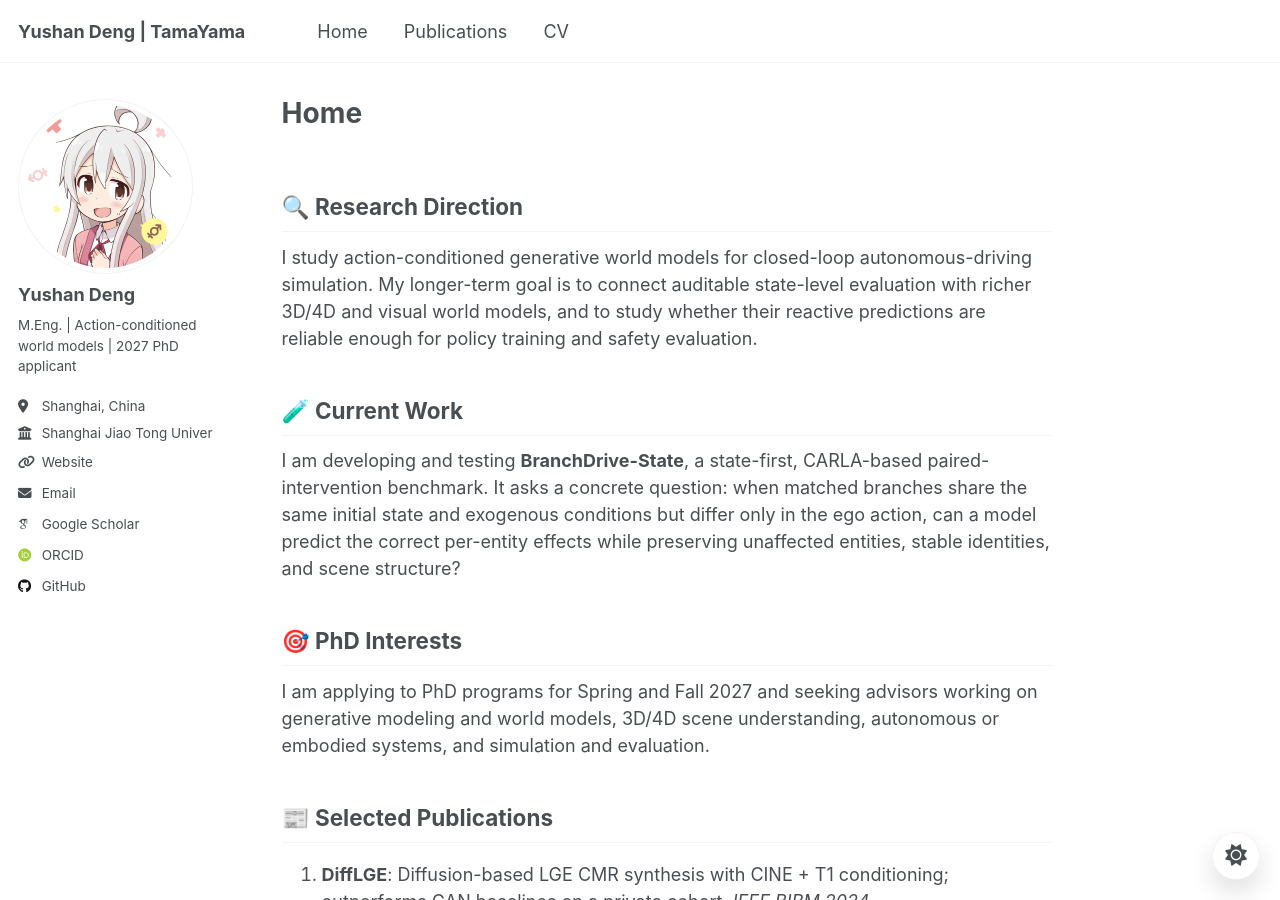
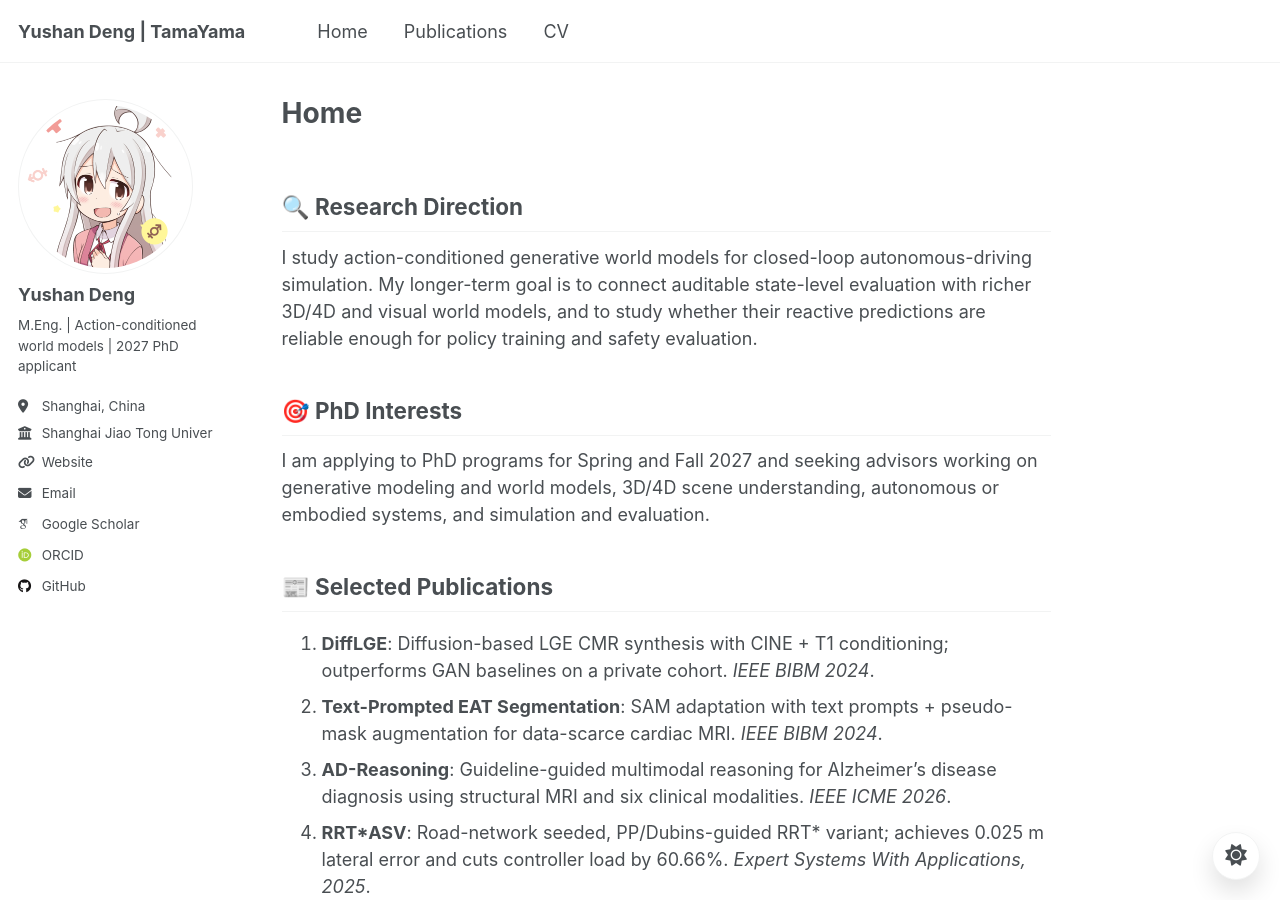
Before and after one commit to IT-BillDeng/IT-BillDeng.github.io, a Jekyll site: the page built from _pages/home.md, in a window 1280 px wide and 900 px high. Built offline with Jekyll 4.4.1, drawn with Linux system fonts in a browser that asks for light colours; some web fonts are replaced; a script that is not in the unit is left out.

Commit message:
Hide current work section from homepage

```diff
--- a/_pages/home.md
+++ b/_pages/home.md
@@ -9,9 +9,6 @@ redirect_from:
 
 ## 🔍 Research Direction
 I study action-conditioned generative world models for closed-loop autonomous-driving simulation. My longer-term goal is to connect auditable state-level evaluation with richer 3D/4D and visual world models, and to study whether their reactive predictions are reliable enough for policy training and safety evaluation.
-
-## 🧪 Current Work
-I am developing and testing **BranchDrive-State**, a state-first, CARLA-based paired-intervention benchmark. It asks a concrete question: when matched branches share the same initial state and exogenous conditions but differ only in the ego action, can a model predict the correct per-entity effects while preserving unaffected entities, stable identities, and scene structure?
 
 ## 🎯 PhD Interests
 I am applying to PhD programs for Spring and Fall 2027 and seeking advisors working on generative modeling and world models, 3D/4D scene understanding, autonomous or embodied systems, and simulation and evaluation.
```
